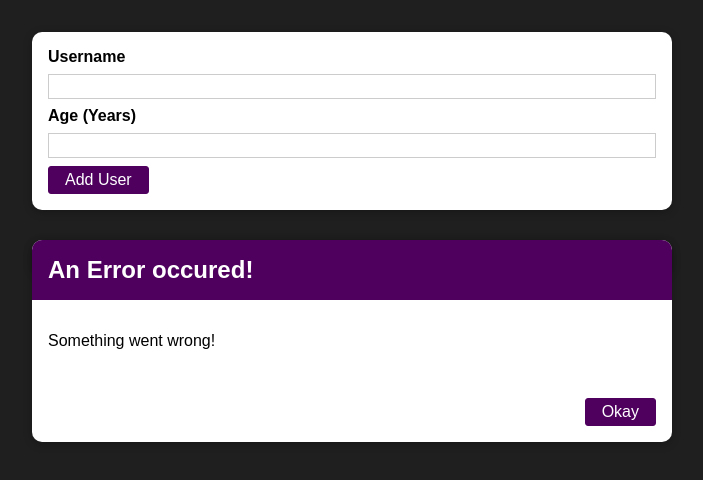
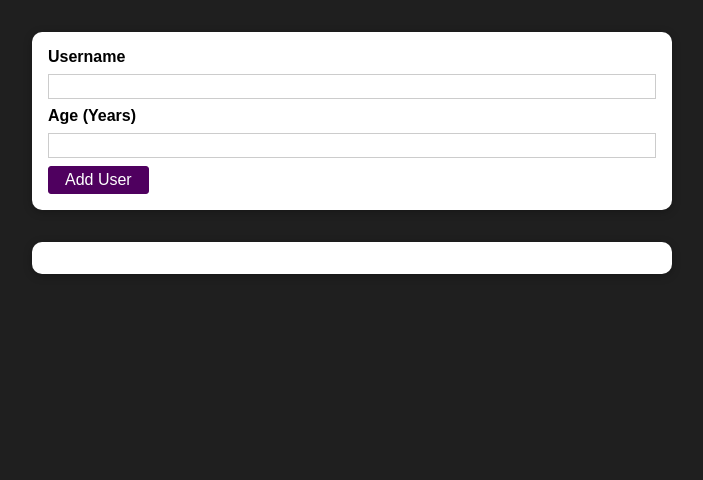
Before and after one commit to Coolbylaki/ReactBasicSummary, a React (Create React App) app: page / in a window 1280 px wide. Shown: the top 480 px of the page, without its empty margins (288-991 px from the left). Built offline with nearby package versions, Linux system fonts and the light colour scheme.

Commit message:
Update: error module backdrop and close button

```diff
--- a/src/components/UI/ErrorModal/ErrorModal.jsx
+++ b/src/components/UI/ErrorModal/ErrorModal.jsx
@@ -4,6 +4,8 @@
 
 const ErrorModule = (props) => {
 	return (
+		<div>
+			<div className={styles.backdrop} onClick={props.onConfirm} />
 			<Card className={styles.modal}>
 				<header className={styles.header}>
 					<h2>{props.title}</h2>
@@ -12,9 +14,10 @@
 					<p>{props.message}</p>
 				</div>
 				<footer className={styles.actions}>
-				<Button>Okay</Button>
+					<Button onClick={props.onConfirm}>Okay</Button>
 				</footer>
 			</Card>
+		</div>
 	);
 };
 
--- a/src/components/Users/AddUser.jsx
+++ b/src/components/Users/AddUser.jsx
@@ -8,15 +8,24 @@
 const AddUser = (props) => {
 	const [enteredUsername, setEnteredUsername] = useState("");
 	const [enteredAge, setEnteredAge] = useState("");
+	const [error, setError] = useState();
 
 	const addUserHandler = (e) => {
 		e.preventDefault();
 
 		if (enteredUsername.trim().length === 0 || enteredAge.trim().length === 0) {
+			setError({
+				title: "Invalid input",
+				message: "Please enter a valid name and age (non-empty values).",
+			});
 			return;
 		}
 
 		if (+enteredAge < 1) {
+			setError({
+				title: "Invalid age",
+				message: "Please enter a valid age (bigger than zero)).",
+			});
 			return;
 		}
 
@@ -34,9 +43,11 @@
 		setEnteredAge(e.target.value);
 	};
 
+	const errorHandler = () => setError(null);
+
 	return (
 		<div>
-			<ErrorModule title="An Error occured!" message="Something went wrong!" />
+			{error && <ErrorModule title={error.title} message={error.message} onConfirm={errorHandler} />}
 			<Card className={styles.input}>
 				<form onSubmit={addUserHandler}>
 					<label htmlFor="username">Username</label>
```
Lines whose indentation alone changed are shown as unchanged.
